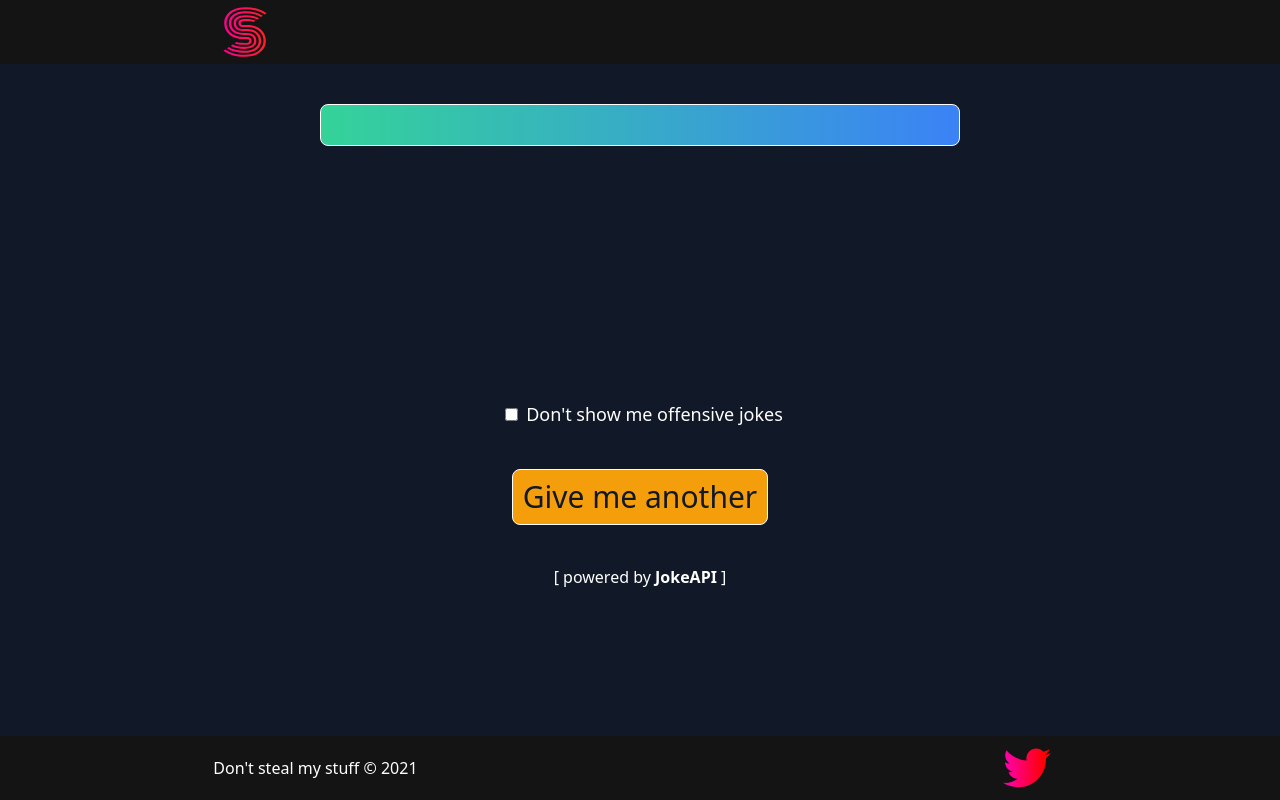
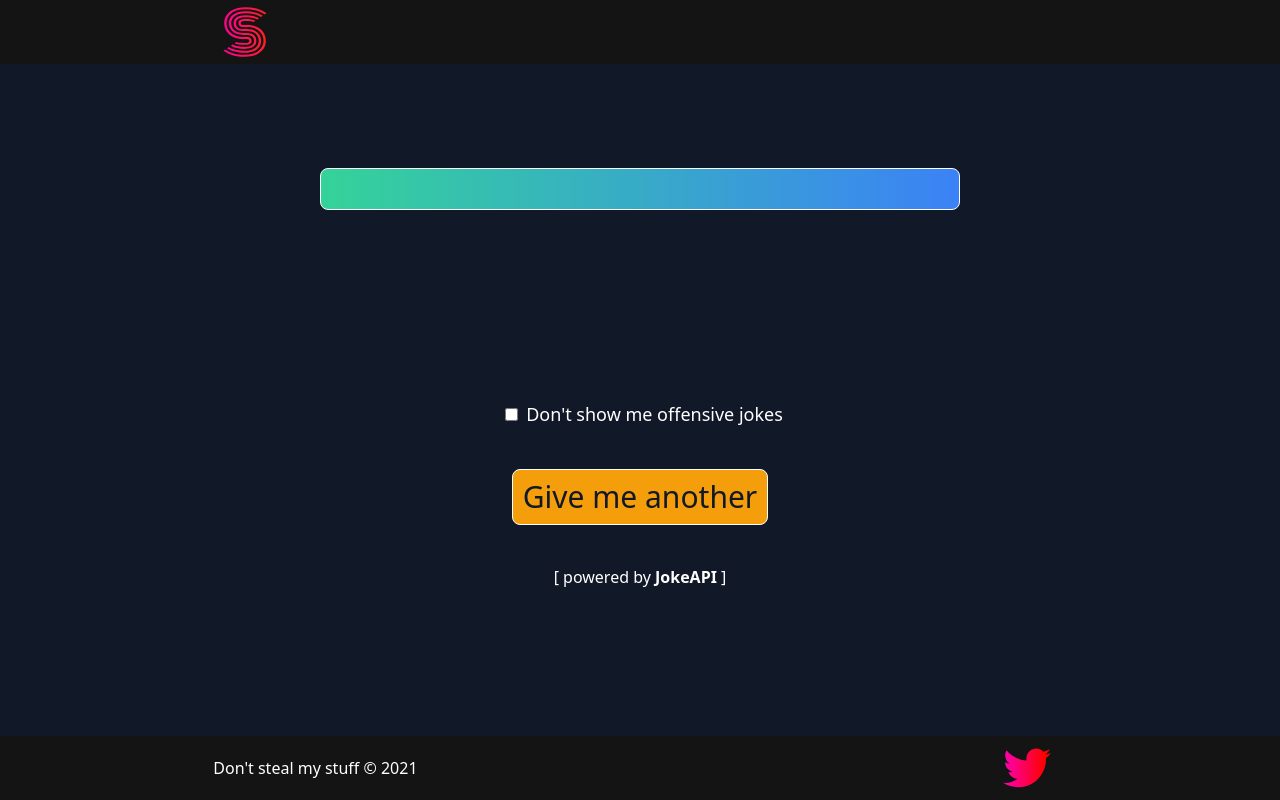
Before and after one commit to Azimuth-0/aws-project, a React (Create React App) app: page / in a window 1280 px wide. Built offline with nearby package versions, Linux system fonts and the light colour scheme; no server answers.

Commit message:
Adjusted margnins.

```diff
--- a/src/App.tsx
+++ b/src/App.tsx
@@ -32,7 +32,7 @@
 
       <div className='flex flex-col h-1/2'>
         <Header/>
-        <div className='flex justify-center'>
+        <div className='flex justify-center mt-16'>
           <h1 className='w-1/2 full border border-white text-5xl rounded-lg p-5 bg-gradient-to-r from-green-400 to-blue-500 m-10 text-white'>
             {joke ? joke.joke : ''}
           </h1>
```
